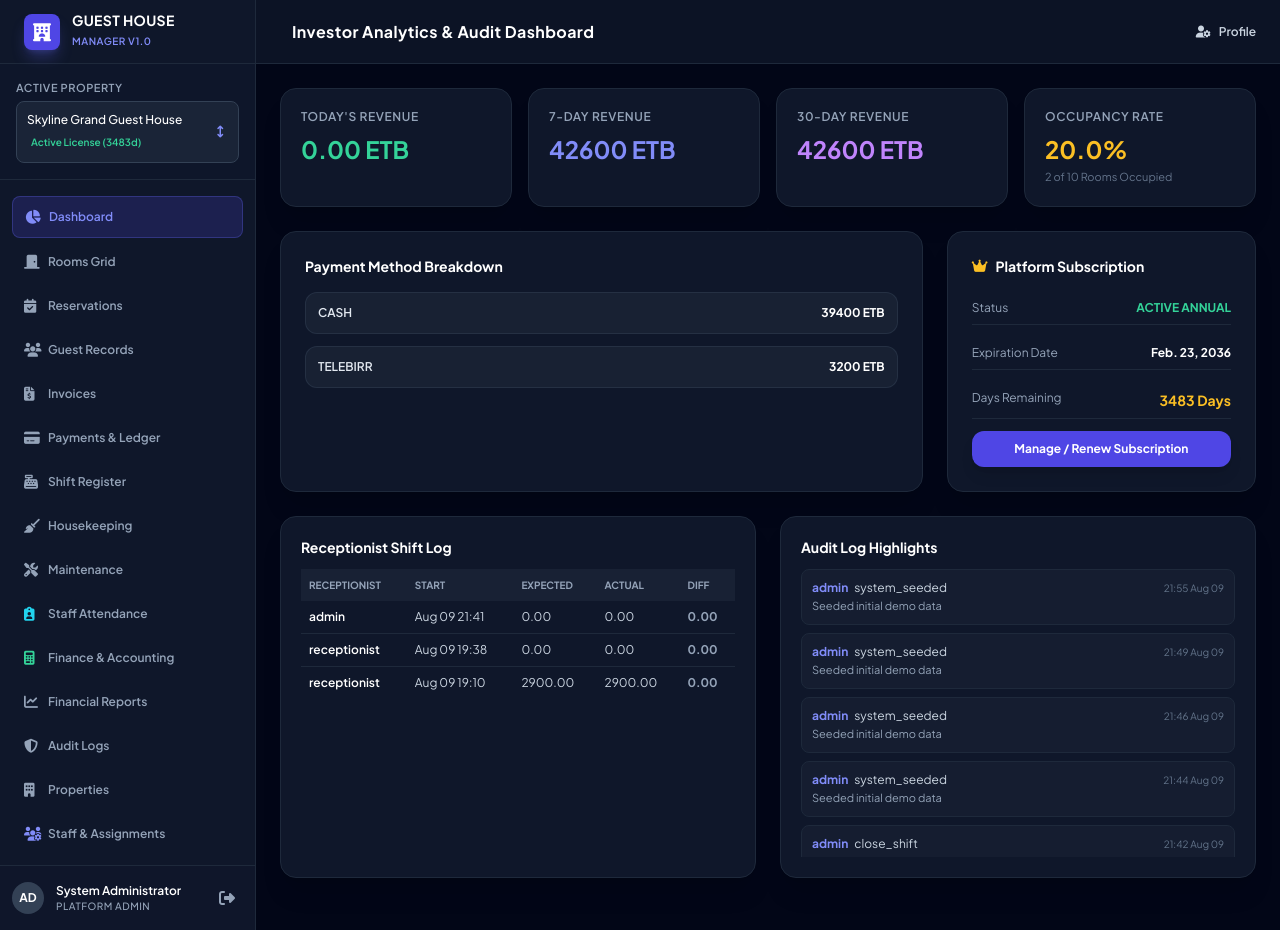
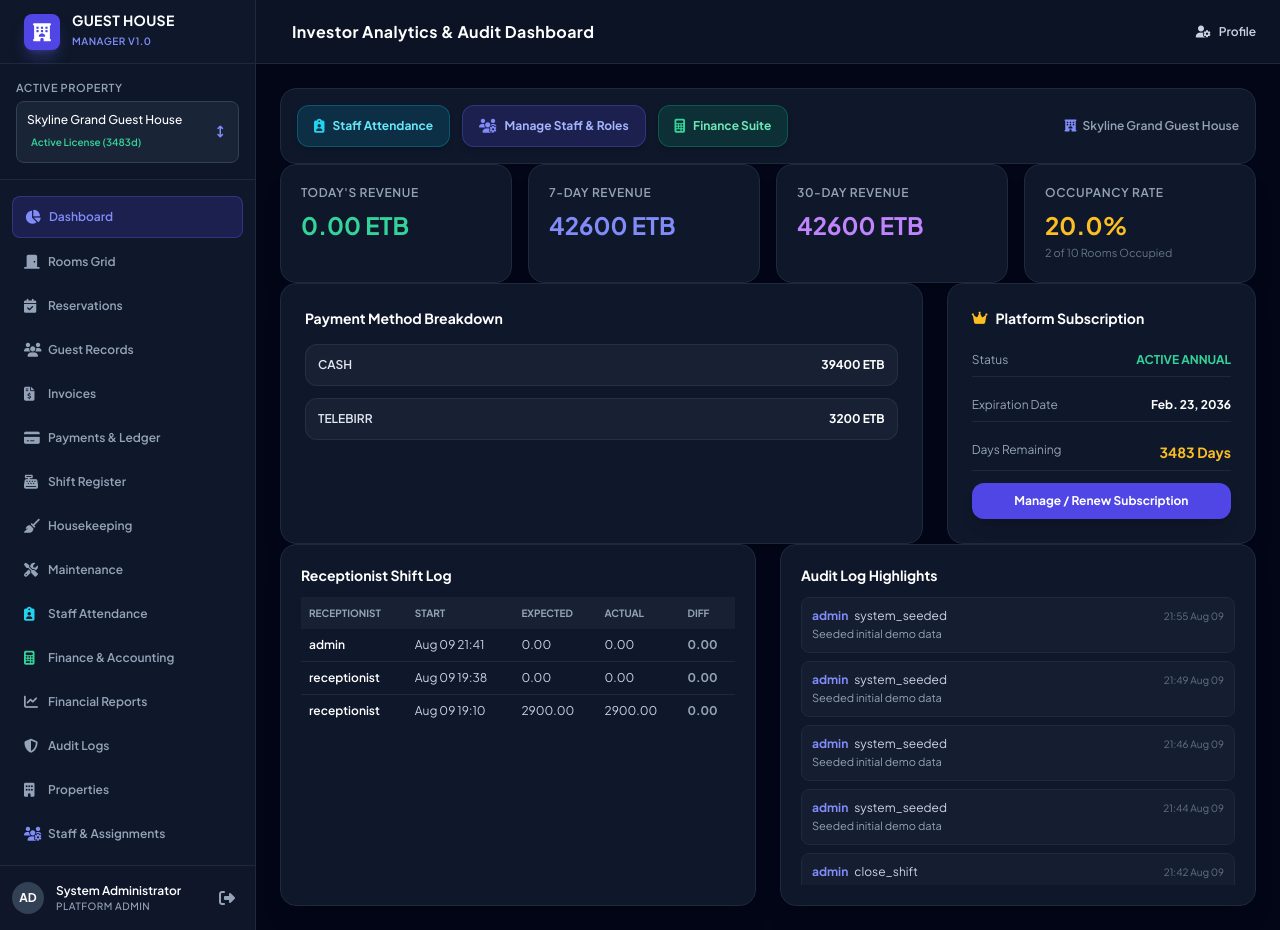
Before and after one commit to abelpro12/Guest_House-, a Django app: page /dashboard/investor/ in a window 1280 px wide. Run offline with Django 4.2, Linux system fonts and the light colour scheme; a user stored in the database is signed in; data comes from the database, SQL or seed files in the repository; some libraries are stand-ins or nearby versions.

Commit message:
Feature Staff Attendance quick action toolbar on Property Owner / Investor Dashboard

```diff
--- a/templates/dashboard/investor_dashboard.html
+++ b/templates/dashboard/investor_dashboard.html
@@ -4,7 +4,29 @@
 {% block page_title %}Investor Analytics & Audit Dashboard{% endblock %}
 
 {% block content %}
-<div class="space-y-6">
+    <!-- Quick Actions Toolbar for Investor -->
+    <div class="bg-slate-900 border border-slate-800 rounded-2xl p-4 flex flex-wrap items-center justify-between gap-4">
+        <div class="flex items-center space-x-3">
+            <a href="{% url 'attendance_direct' %}" class="px-4 py-2.5 bg-cyan-600/20 hover:bg-cyan-600/30 text-cyan-300 font-bold text-xs rounded-xl border border-cyan-500/30 flex items-center space-x-2 transition-all shadow-md">
+                <i class="fa-solid fa-clipboard-user text-sm text-cyan-400"></i>
+                <span>Staff Attendance</span>
+            </a>
+
+            <a href="{% url 'properties:staff' %}" class="px-4 py-2.5 bg-indigo-600/20 hover:bg-indigo-600/30 text-indigo-300 font-bold text-xs rounded-xl border border-indigo-500/30 flex items-center space-x-2 transition-all shadow-md">
+                <i class="fa-solid fa-users-gear text-sm text-indigo-400"></i>
+                <span>Manage Staff & Roles</span>
+            </a>
+
+            <a href="{% url 'finance:dashboard' %}" class="px-4 py-2.5 bg-emerald-600/20 hover:bg-emerald-600/30 text-emerald-300 font-bold text-xs rounded-xl border border-emerald-500/30 flex items-center space-x-2 transition-all shadow-md">
+                <i class="fa-solid fa-calculator text-sm text-emerald-400"></i>
+                <span>Finance Suite</span>
+            </a>
+        </div>
+
+        <div class="text-xs text-slate-400 font-semibold">
+            <i class="fa-solid fa-hotel text-indigo-400 mr-1"></i> {{ property.property_name }}
+        </div>
+    </div>
 
     <!-- Financial KPI Cards -->
     <div class="grid grid-cols-1 md:grid-cols-4 gap-4">
```
